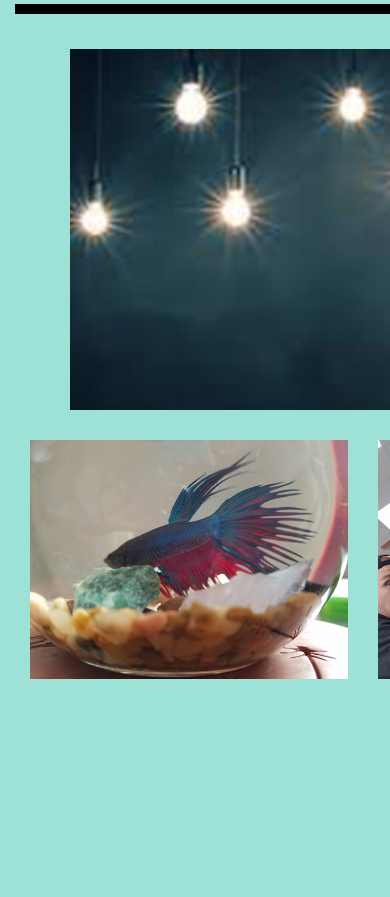
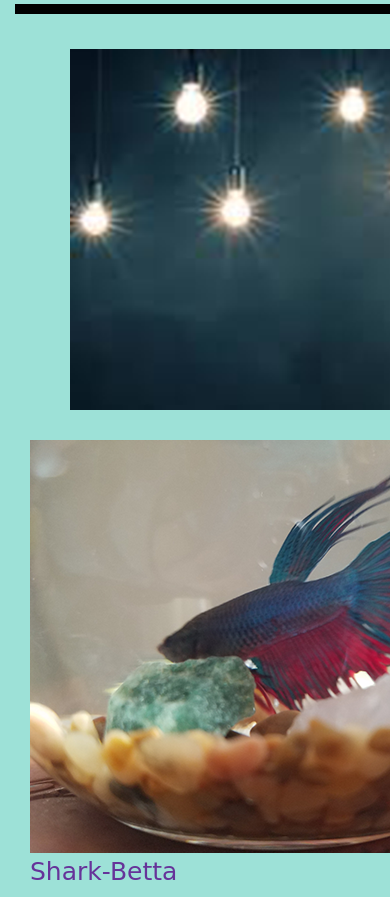
Before and after one commit to Skyler-Lucas/project-1, a plain HTML site: page index.html in a window 390 px wide. Shown: the part 152-1049 px from the top of the page. Before the commit the page ends 981 px from the top, so only its background shows below. Drawn offline with Linux system fonts and the light colour scheme.

Commit message:
responsiveness

```diff
--- a/css/style.css
+++ b/css/style.css
@@ -44,10 +44,12 @@ body{
 .col-md-12 {
     padding-left: 30px;
 }
-#row-words{
+.words{
     color: rebeccapurple;
-    text-align: center;
-    font-size: 28px;
+    font-size: 25px;
+    text-align:auto;
+
+
 }
 .image-content{
     width: 1000px;
@@ -58,14 +60,6 @@ body{
     width: 16.66666667%;
     max-height: 10px;
 }
-
-
-
-
-
-
-
-
 
 
 
@@ -126,7 +120,7 @@ body{
 }
 
 @media (max-width: 767px) {
-    .row{
+    #row{
      flex-wrap: wrap;
     }
     .col-1,.col-2, .col-3,.col-4, .col-5,.col-6, .col-7,.col-8, .col-9,.col-10, .col-11, .col-12 {
@@ -135,7 +129,7 @@ body{
 }
 
 @media (max-width: 480px) {
-    .row{
+    #row{
      flex-wrap: nowrap;
     flex-direction: column;
     }
--- a/index.html
+++ b/index.html
@@ -49,15 +49,11 @@
 <!--end of row max-width-->
 
             <div id='row'>
-                <div class='col-md-4 border'><img class="img-responsive" src='images/fishy.png'data-toggle="modal" data-target="#shark-betta"></div>
-                <div class='col-md-4 border'><img class="img-responsive" src='images/friends.png'data-toggle="modal" data-target="#best-friends"></div>
-                <div class='col-md-4 border'><img class="img-responsive" src='images/mads.png'data-toggle="modal" data-target="#choir-family"></div>
+                <div class='col-md-4 border'><img class="img-responsive" src='images/fishy.png'data-toggle="modal" data-target="#shark-betta"><div class='col-md-4 border'></div><div class='words'><p>Shark-Betta</p></div></div>
+                <div class='col-md-4 border'><img class="img-responsive" src='images/friends.png'data-toggle="modal" data-target="#best-friends"><div class='col-md-4 border'></div><div class='words'><p>Best Friends</p></div></div>
+                <div class='col-md-4 border'><img class="img-responsive" src='images/mads.png'data-toggle="modal" data-target="#choir-family"><div class='col-md-4 border'></div><div class='words'><p>Choir Family</p></div></div>
             </div>
-               <div id='row-words'>
-                <div class='col-md-4 border'><p>Shark-Betta</p></div>
-                <div class='col-md-4 border'><p>Best Friends</p></div>
-                <div class='col-md-4 border'><p>Choir Family</p></div>
-            </div>
+
         </div>
   <!--end of container fluid-->
         </div>
```
